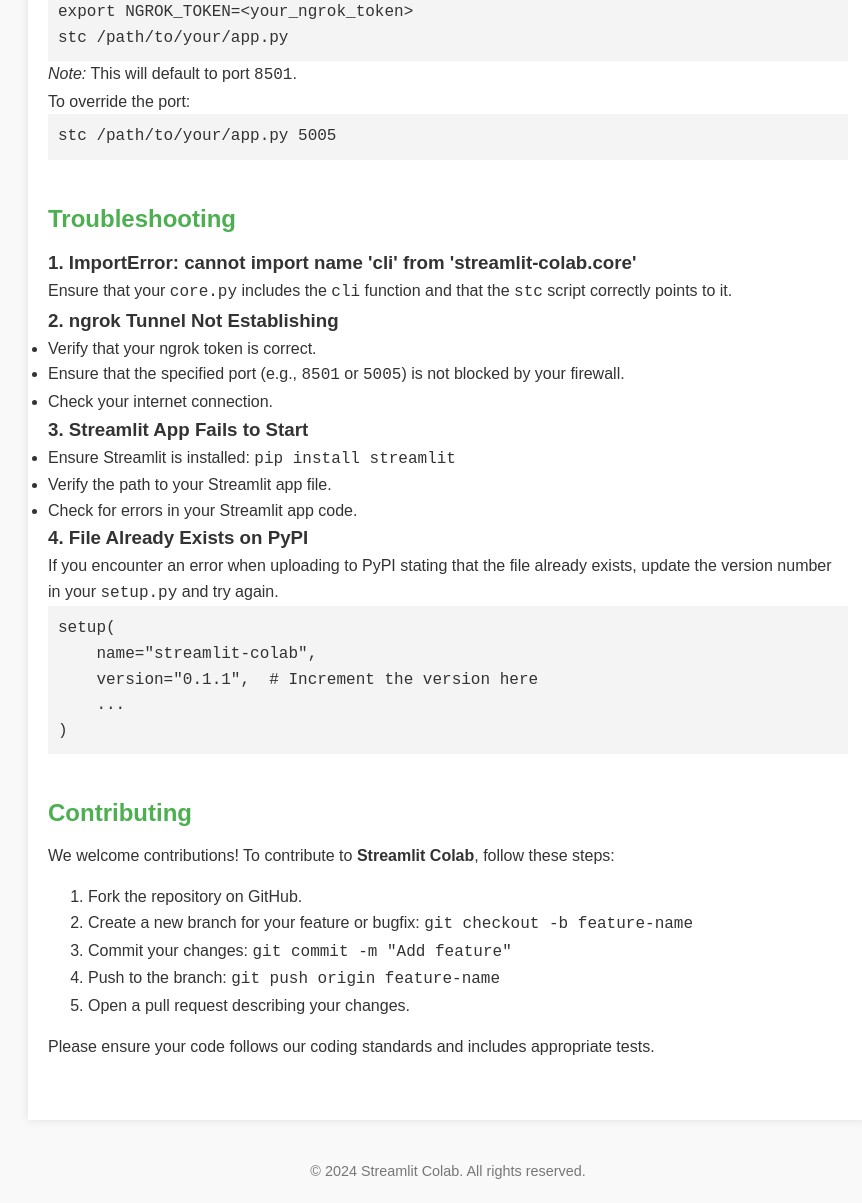
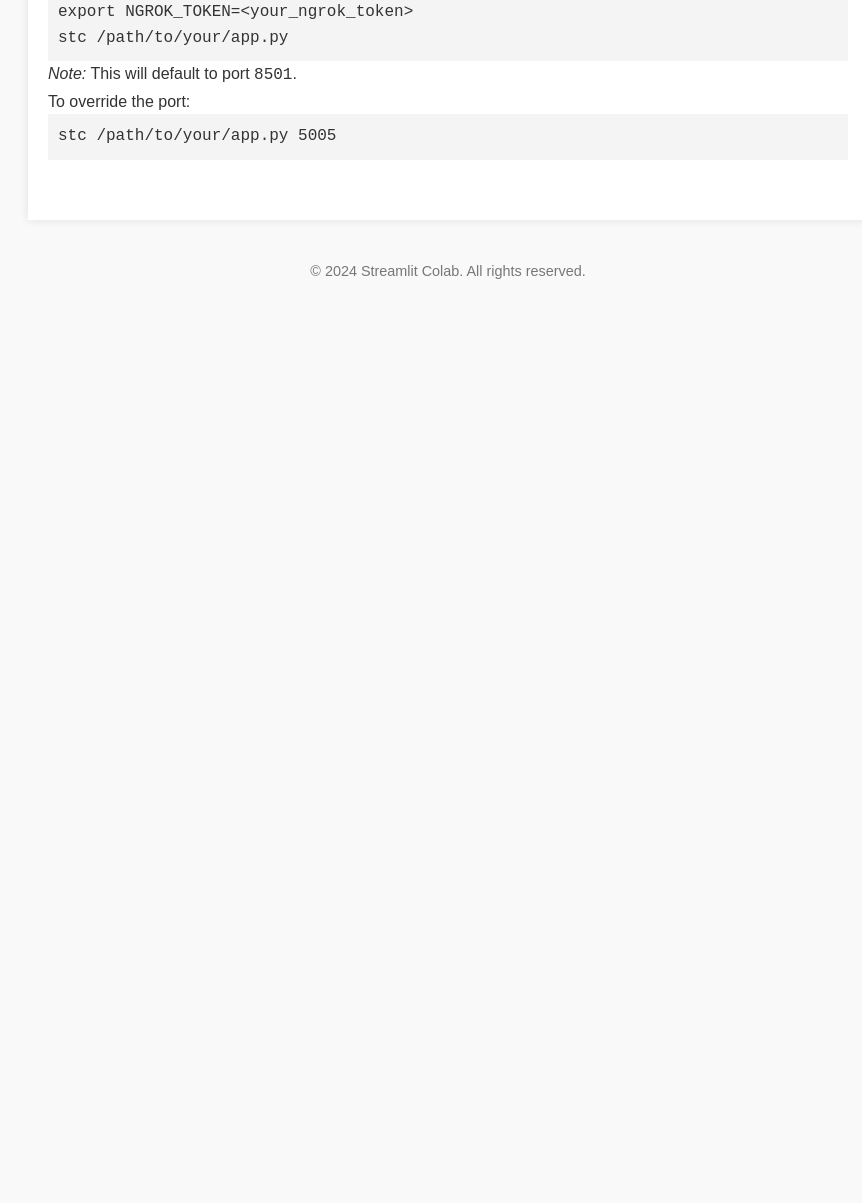
Before and after one commit to wuhplaptop/streamlit-colab, a plain HTML site: page index.html in a window 1280 px wide. Shown: the part 1206-2409 px from the top of the page, without its empty margins (192-1054 px from the left). After the commit the page ends 1509 px from the top, so only its background shows below. Drawn offline with Linux system fonts and the light colour scheme.

Commit message:
Update index.html

```diff
--- a/index.html
+++ b/index.html
@@ -122,8 +122,6 @@
             <li><a href="#installation">Installation</a></li>
             <li><a href="#usage">Usage</a></li>
             <li><a href="#examples">Examples</a></li>
-            <li><a href="#troubleshooting">Troubleshooting</a></li>
-            <li><a href="#contributing">Contributing</a></li>
         </ul>
     </nav>
 
@@ -173,47 +171,6 @@ stc /path/to/your/app.py</code></pre>
             <pre><code>stc /path/to/your/app.py 5005</code></pre>
         </section>
 
-        <section id="troubleshooting">
-            <h2>Troubleshooting</h2>
-            <h3>1. ImportError: cannot import name 'cli' from 'streamlit-colab.core'</h3>
-            <p>Ensure that your <code>core.py</code> includes the <code>cli</code> function and that the <code>stc</code> script correctly points to it.</p>
-
-            <h3>2. ngrok Tunnel Not Establishing</h3>
-            <ul>
-                <li>Verify that your ngrok token is correct.</li>
-                <li>Ensure that the specified port (e.g., <code>8501</code> or <code>5005</code>) is not blocked by your firewall.</li>
-                <li>Check your internet connection.</li>
-            </ul>
-
-            <h3>3. Streamlit App Fails to Start</h3>
-            <ul>
-                <li>Ensure Streamlit is installed: <code>pip install streamlit</code></li>
-                <li>Verify the path to your Streamlit app file.</li>
-                <li>Check for errors in your Streamlit app code.</li>
-            </ul>
-
-            <h3>4. File Already Exists on PyPI</h3>
-            <p>If you encounter an error when uploading to PyPI stating that the file already exists, update the version number in your <code>setup.py</code> and try again.</p>
-            <pre><code>setup(
-    name="streamlit-colab",
-    version="0.1.1",  # Increment the version here
-    ...
-)</code></pre>
-        </section>
-
-        <section id="contributing">
-            <h2>Contributing</h2>
-            <p>We welcome contributions! To contribute to <strong>Streamlit Colab</strong>, follow these steps:</p>
-            <ol>
-                <li>Fork the repository on GitHub.</li>
-                <li>Create a new branch for your feature or bugfix: <code>git checkout -b feature-name</code></li>
-                <li>Commit your changes: <code>git commit -m "Add feature"</code></li>
-                <li>Push to the branch: <code>git push origin feature-name</code></li>
-                <li>Open a pull request describing your changes.</li>
-            </ol>
-            <p>Please ensure your code follows our coding standards and includes appropriate tests.</p>
-        </section>
-
     </main>
 
     <footer>
```
